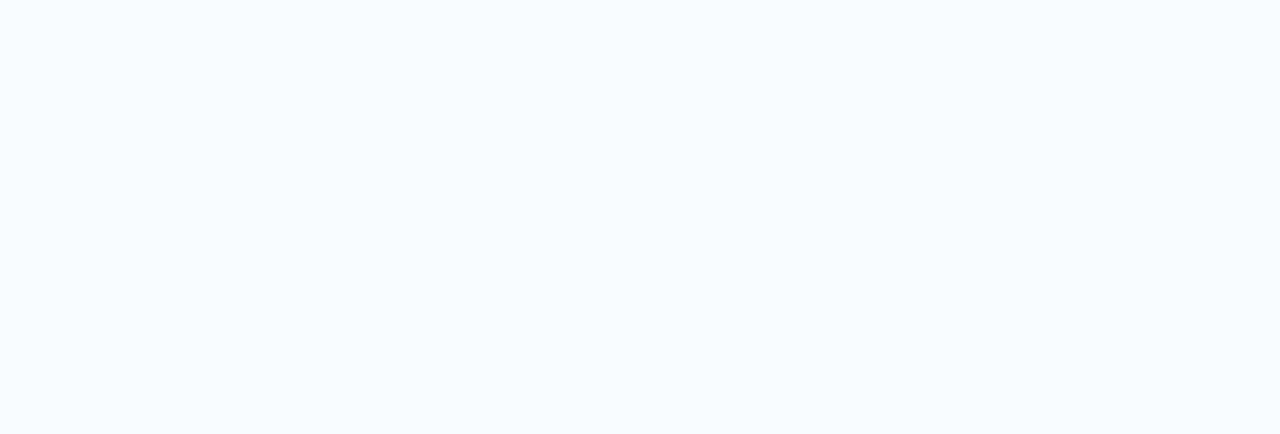
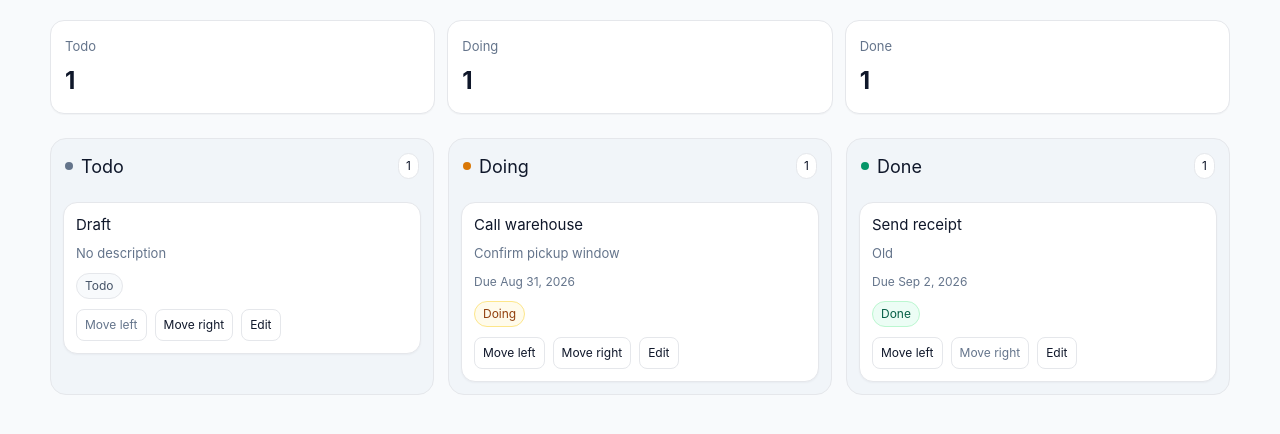
Before and after one commit to ThanhNV121097/project-4e289f8b, a Next.js app in the folder code/frontend/: page / in a window 1280 px wide. Shown: the top 434 px of the page. Built offline with nearby package versions, Linux system fonts and the light colour scheme.

Commit message:
Mount edit and move task UI

```diff
--- a/code/frontend/app/page.tsx
+++ b/code/frontend/app/page.tsx
@@ -1,8 +1,10 @@
+import EditAndMoveTask from "../components/EditAndMoveTask";
+
 export default function Home() {
   return (
     <main className="page-shell">
       <section className="composition-slot" aria-label="Task board application">
-        {/* Story components mount here. */}
+        <EditAndMoveTask />
       </section>
     </main>
   );
```
